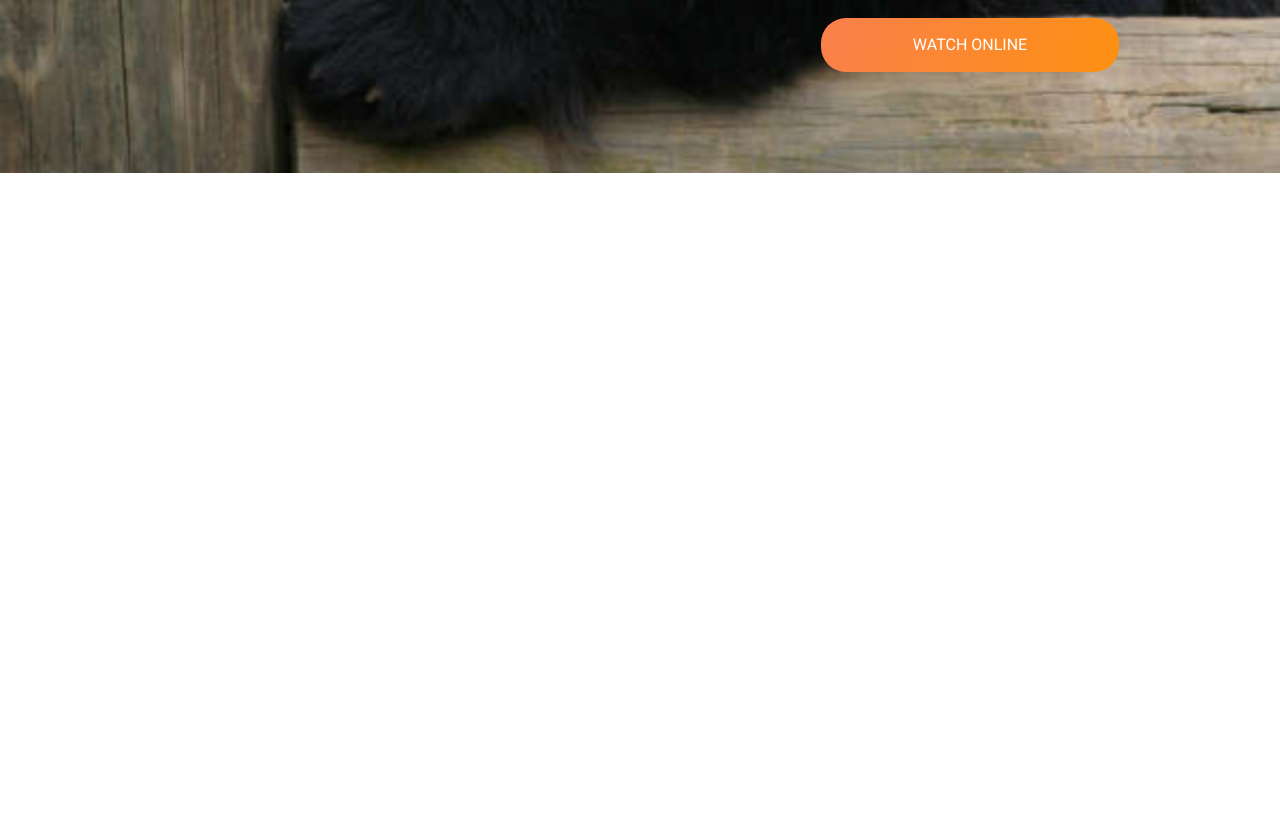
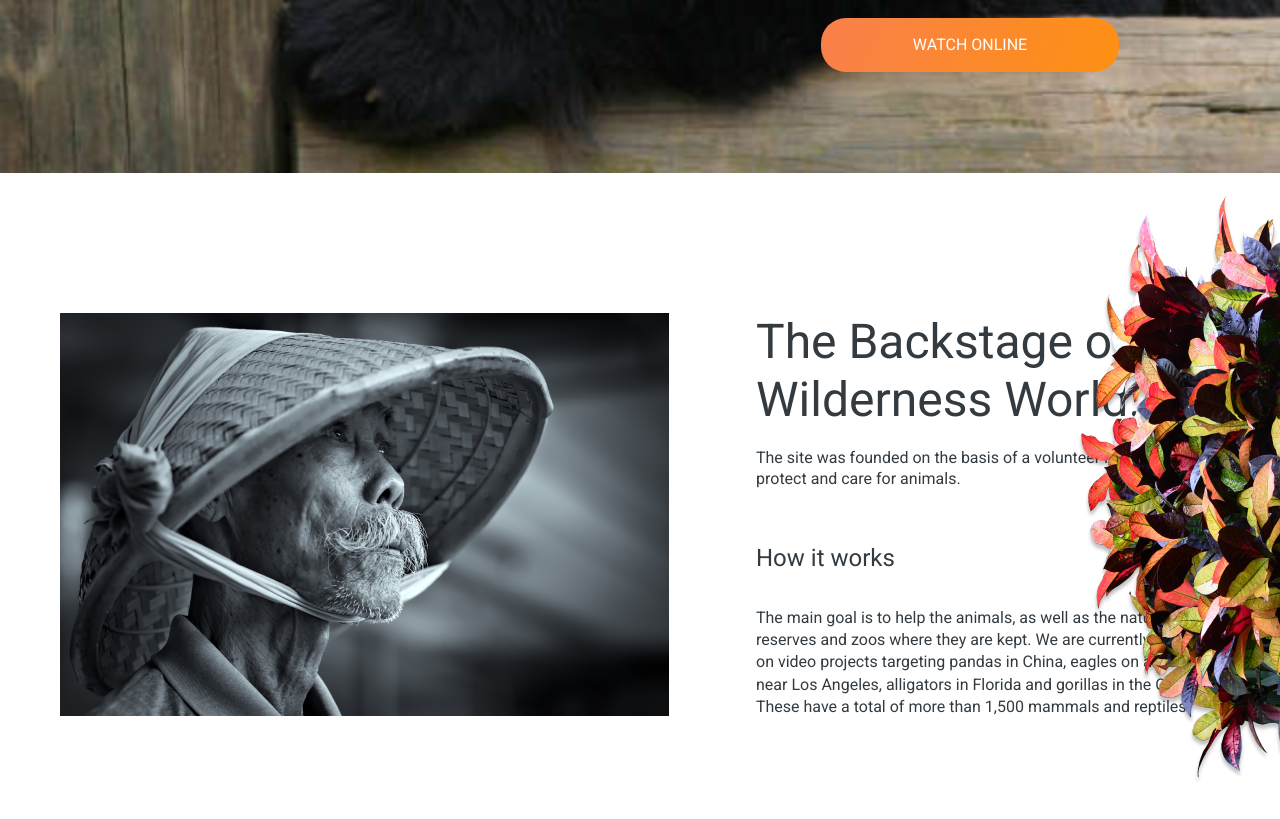
Before and after one commit to mirsadikov/petstory-rs, a website: page index.html in a window 1280 px wide. Shown: the part 607-1426 px from the top of the page. Before the commit the page ends 800 px from the top, so only its background shows below. Drawn offline with nearby package versions, Linux system fonts and the light colour scheme.

Commit message:
feat: add about section

```diff
--- a/index.html
+++ b/index.html
@@ -7,7 +7,7 @@
     <link rel="preconnect" href="https://fonts.googleapis.com" />
     <link rel="preconnect" href="https://fonts.gstatic.com" crossorigin />
     <link
-      href="https://fonts.googleapis.com/css2?family=Roboto:wght@400;500&display=swap"
+      href="https://fonts.googleapis.com/css2?family=Roboto:wght@400;500;700&display=swap"
       rel="stylesheet"
     />
     <link
@@ -56,5 +56,34 @@
         </div>
       </div>
     </header>
+    <main class="home-main">
+      <section class="about">
+        <div class="container about__container">
+          <img
+            src="/img/bamboo-cap.png"
+            alt="man with bamboo-cap"
+            class="about__img"
+          />
+          <div class="about__texts">
+            <h2 class="about__title heading-primary">
+              The Backstage of the Wilderness World.
+            </h2>
+            <p class="about__text text-body">
+              The site was founded on the basis of a volunteer movement to
+              protect and care for animals.
+            </p>
+            <h3 class="about__sub-title heading-sub">How it works</h3>
+            <p class="about__text text-body">
+              The main goal is to help the animals, as well as the nature
+              reserves and zoos where they are kept. We are currently working on
+              video projects targeting pandas in China, eagles on an island near
+              Los Angeles, alligators in Florida and gorillas in the Congo.
+              These have a total of more than 1,500 mammals and reptiles.
+            </p>
+          </div>
+        </div>
+        <img src="/img/flower_foto1.png" alt="flowers" class="about__background">
+      </section>
+    </main>
   </body>
 </html>
--- a/sass/abstract/variables.scss
+++ b/sass/abstract/variables.scss
@@ -1,6 +1,8 @@
 // COLORS
 $color-primary: #f9804b;
 $color-primary-light: #fe9013;
+
+$color-text: #333b41;
 
 $color-black-dark: #000;
 
--- a/sass/base/typography.scss
+++ b/sass/base/typography.scss
@@ -1,3 +1,20 @@
 body {
   font-family: 'Roboto', sans-serif;
 }
+
+.heading-primary {
+  font-size: 4.8rem;
+  line-height: 120%;
+  font-weight: 400;
+}
+
+.heading-sub {
+  font-size: 2.4rem;
+  line-height: 120%;
+  font-weight: 400;
+}
+
+.text-body {
+  font-size: 1.6rem;
+  line-height: 140%;
+}
--- a/sass/pages/home.scss
+++ b/sass/pages/home.scss
@@ -58,3 +58,37 @@
     left: -14.6%;
   }
 }
+
+.home-main .about {
+  position: relative;
+
+  &__container {
+    display: flex;
+    align-items: flex-start;
+    gap: 8.7rem;
+    padding: 14rem 0;
+  }
+
+  &__img {
+    width: 55%;
+  }
+
+  &__texts {
+    color: $color-text;
+  }
+
+  &__text:first-of-type {
+    margin: 2rem 0;
+    line-height: 130%;
+  }
+
+  &__sub-title {
+    margin: 5.4rem 0 3.4rem;
+  }
+
+  &__background {
+    position: absolute;
+    right: 0;
+    top: 1.2rem;
+  }
+}
```
Also changed, not shown: css/style.css, img/bamboo-cap.png (added), img/flower_foto1.png (added), 1 other file.
